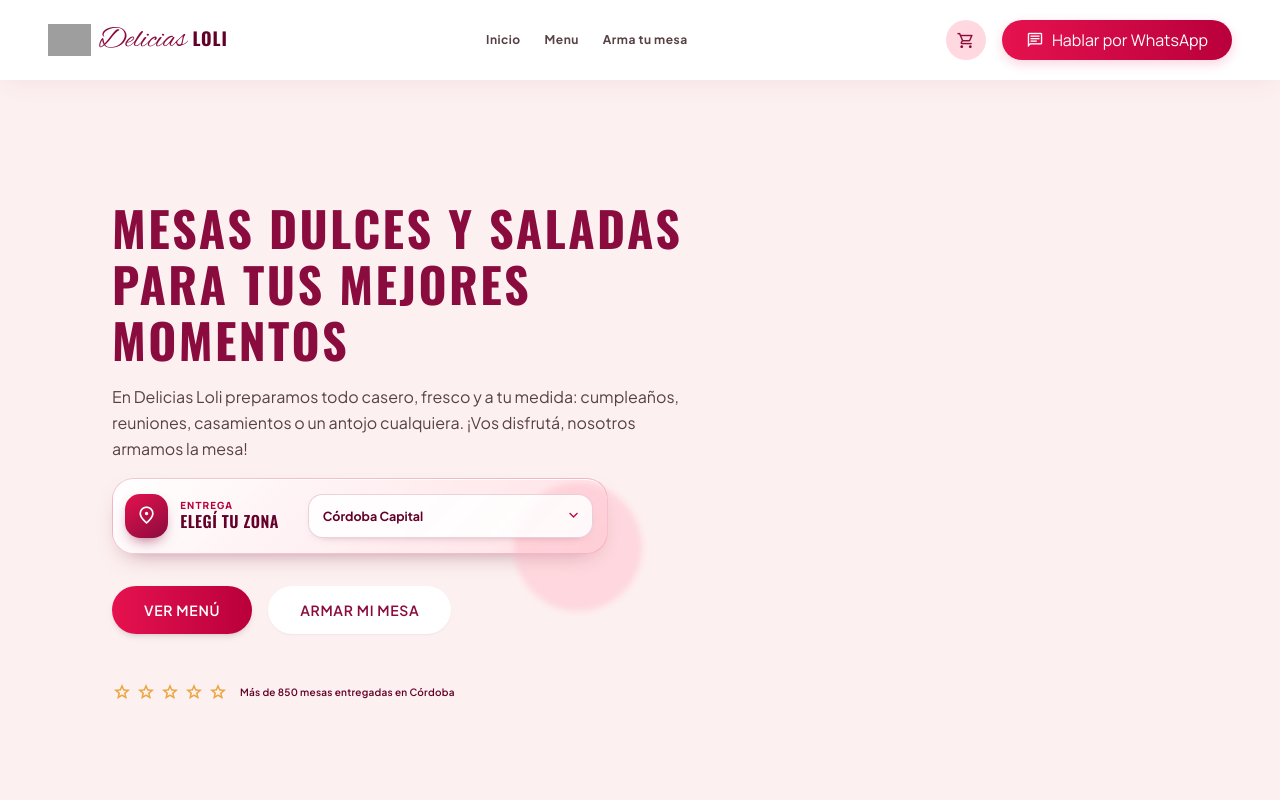
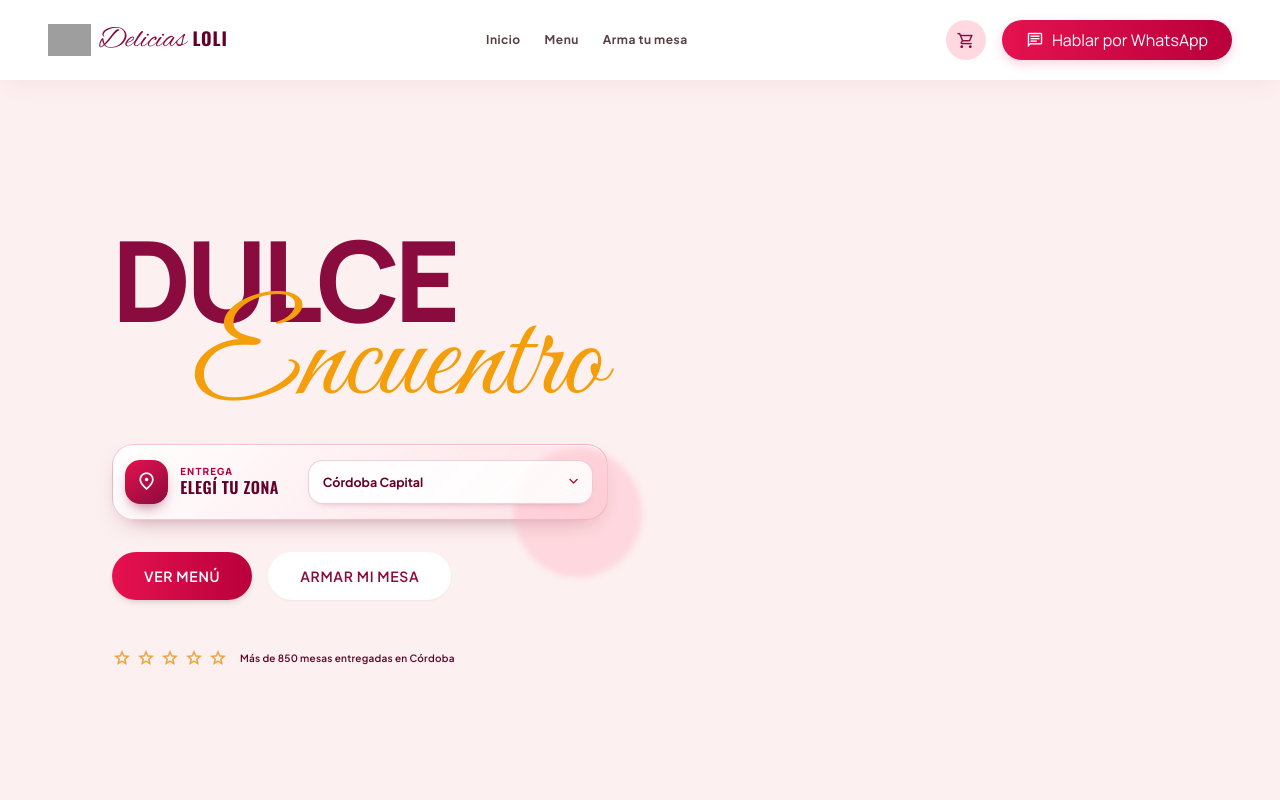
Before and after one commit to elineir4/deliciasLoli, a React (Vite) app: page / in a window 1280 px wide. Shown: the top 800 px of the page. Built offline with nearby package versions, Linux system fonts and the light colour scheme; grey boxes are pictures that could not be loaded.

Commit message:
Actualizaciones: Hero

```diff
--- a/src/App.css
+++ b/src/App.css
@@ -24,6 +24,11 @@
 
 .font-script {
   font-family: 'Alex Brush', cursive;
+}
+
+.hero-section {
+  overflow-x: clip;
+  overflow-y: visible;
 }
 
 .zona-entrega-selector {
@@ -161,6 +166,13 @@
   background: linear-gradient(145deg, #fffdfc 0%, #fff3f5 100%);
   box-shadow: 0 20px 36px -15px rgba(99, 0, 41, 0.42), 0 4px 12px rgba(185, 0, 60, 0.08);
   animation: desplegar-zonas 180ms ease-out both;
+}
+
+@media (max-width: 520px) {
+  .zona-entrega-selector__menu {
+    max-height: calc(100dvh - 7rem);
+    overflow-y: auto;
+  }
 }
 
 .zona-entrega-selector__menu::before {
--- a/src/App.jsx
+++ b/src/App.jsx
@@ -14,8 +14,8 @@ const destinosEnlacesMenu = {
   'Arma tu mesa': '#formulario-mesa',
 }
 
-const categoriaPasteleriaIndividual = 'Pastelería individuales'
-const categoriasProductos = ['Comidas', categoriaPasteleriaIndividual]
+const categoriaPasteleria = 'Pastelería'
+const categoriasProductos = ['Comidas', categoriaPasteleria]
 
 const pasosPedido = [
   { titulo: 'Contanos tu evento', descripcion: 'Fecha, lugar y cantidad de invitados.' },
@@ -50,11 +50,11 @@ const productos = [
       'https://lh3.googleusercontent.com/aida-public/AB6AXuAHUNWXsJgLwtiOnmQbjzsS3vKBbxVgh4tZ9PLpDJZMB9uPFFRjum3CkGkwOPxq96D94UJKBdbWoFqtnSXbYPSSUvnV48zRP9kj3IbCU_wwi76z3WLOQTrnVrVXIUkThihU0fdG1nyCj9_i4GLXDBVHQmsrW0jAreU_FQIAEwTGeGMY_9nD6rchy4GfvRzBabfYJtkm8MoYrdpwAXZoUhcx3PdOf2hNAFENZ999jZGLH8V5p-suuQnGcw',
   },
   {
-    nombre:"Bandejas de alfajores de maicena x5",
-    tipo:'Dulce',
-    categorias:[categoriaPasteleriaIndividual],
+    nombre: 'Bandejas de alfajores de maicena x5',
+    tipo: 'Dulce',
+    categorias: [categoriaPasteleria],
     precio: '$40.000',
-    imagen:''
+    imagen: '',
   },
   {
     nombre:"Pizza Muzza",
@@ -63,17 +63,13 @@ const productos = [
     precio:'$14.000',
     imagen:''
   },
-    {
-    nombre:"Bandejas surtidas x7",
-    tipo:'Dulce',
-    categorias:[categoriaPasteleriaIndividual],
+  {
+    nombre: 'Bandejas surtidas x7',
+    tipo: 'Dulce',
+    categorias: [categoriaPasteleria],
     precio: '$35.000',
-    imagen:''
+    imagen: '',
   },
-
-
-
-
 ]
 
 const muestrasMesas = [
@@ -267,17 +263,18 @@ function Pagina() {
 
       <main className="w-full pt-20 bg-background">
         <div className="flex flex-col w-full">
-          <section className="relative w-full scroll-mt-20 border-b border-primary-fixed bg-primary-fixed/30 overflow-hidden pb-8 pt-3 sm:pb-10 sm:pt-4 lg:pb-12 lg:pt-4" id="hero-section">
+          <section className="hero-section relative w-full scroll-mt-20 border-b border-primary-fixed bg-primary-fixed/30 pb-8 pt-3 sm:pb-10 sm:pt-4 lg:pb-12 lg:pt-4" id="hero-section">
             <div className="max-w-6xl mx-auto px-margin-mobile md:px-margin relative z-10">
               <div className="grid grid-cols-1 items-start gap-space-lg lg:grid-cols-12">
-                <div className="min-w-0 lg:col-span-7 flex flex-col gap-space-sm items-start text-left animar-entrada-izquierda lg:pt-24">
-                  <h1 className="hero-welcome-title font-display-lg text-display-lg-mobile md:text-display-lg text-primary-container uppercase tracking-tight leading-[1.08] mt-2 font-bold">
-                    MESAS DULCES Y SALADAS PARA TUS MEJORES MOMENTOS
-                  </h1>
-
-                  <p className="hero-welcome-copy font-body-lg text-body-lg text-on-surface-variant max-w-xl leading-relaxed">
-                    En Delicias Loli preparamos todo casero, fresco y a tu medida: cumpleaños, reuniones, casamientos o un antojo cualquiera. ¡Vos disfrutá, nosotros armamos la mesa!
-                  </p>
+                <div className="min-w-0 lg:col-span-7 flex flex-col gap-space-sm items-start text-left animar-entrada-izquierda lg:pt-28">
+                <h1 className="hero-welcome-title flex flex-col text-left mt-4">
+                 <span className="font-black uppercase tracking-tighter text-5xl sm:text-7xl lg:text-[7rem] leading-none text-primary-container">
+                   DULCE
+                 </span>
+                  <span className="font-['Great_Vibes'] normal-case text-amber-500 text-4xl sm:text-6xl lg:text-9xl -mt-4 sm:-mt-6 lg:-mt-9 ml-8 sm:ml-12 lg:ml-20">
+                    Encuentro
+                  </span>
+              </h1>
 
                   <div className="zona-entrega-selector">
                     <span className="zona-entrega-selector__icon material-symbols-outlined" aria-hidden="true">location_on</span>
--- a/src/index.css
+++ b/src/index.css
@@ -1,4 +1,5 @@
 @import url('https://fonts.googleapis.com/css2?family=Manrope:wght@400;500;600;700;800&family=Playfair+Display:wght@600;700;800&display=swap');
+@import url('https://fonts.googleapis.com/css2?family=Great+Vibes&family=Manrope:wght@400;500;600;700;800&family=Playfair+Display:wght@600;700;800&display=swap');
 
 :root {
   font-family: 'Manrope', sans-serif;
```
